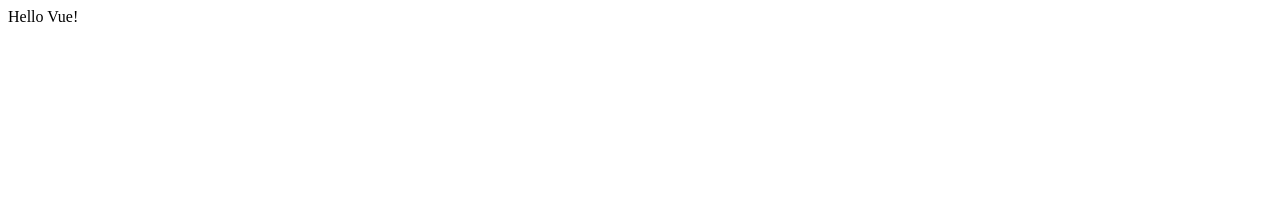
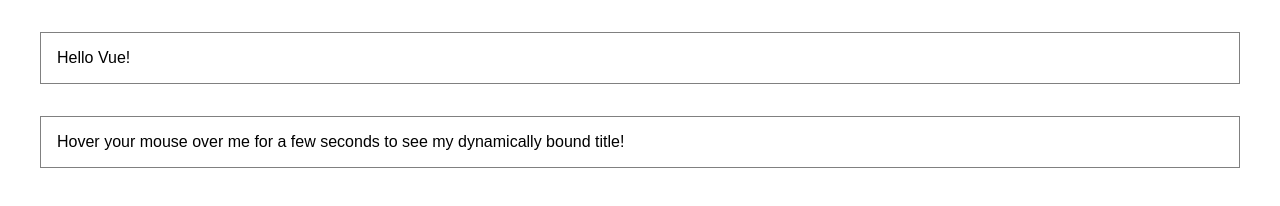
Before and after one commit to daniel-norris/learning_vue, a plain HTML site: page index.html in a window 1280 px wide. Drawn offline with nearby package versions, Linux system fonts and the light colour scheme.

Commit message:
second example binds element attributes using v-bind directive

```diff
--- a/index.css
+++ b/index.css
@@ -0,0 +1,6 @@
+div {
+    margin: 2rem;
+    padding: 1rem;
+    font-family: 'arial';
+    border: 1px solid gray;
+}
--- a/index.html
+++ b/index.html
@@ -8,7 +8,7 @@
     <title></title>
     <meta name="description" content="">
     <meta name="viewport" content="width=device-width, initial-scale=1">
-    <link rel="stylesheet" href="">
+    <link rel="stylesheet" href="index.css">
     <script src="https://cdn.jsdelivr.net/npm/vue/dist/vue.js"></script>
 
 </head>
@@ -19,6 +19,13 @@
         {{ message }}
     </div>
 
+    <div id="app-2">
+        <span v-bind:title="message">
+            Hover your mouse over me for a few seconds
+            to see my dynamically bound title!
+        </span>
+    </div>
+
     <script src="index.js"></script>
 </body>
 
--- a/index.js
+++ b/index.js
@@ -4,3 +4,10 @@ const app = new Vue({
         message: 'Hello Vue!'
     }
 });
+
+var app2 = new Vue({
+    el: '#app-2',
+    data: {
+        message: 'You loaded this page on ' + new Date().toLocaleString()
+    }
+})
```
